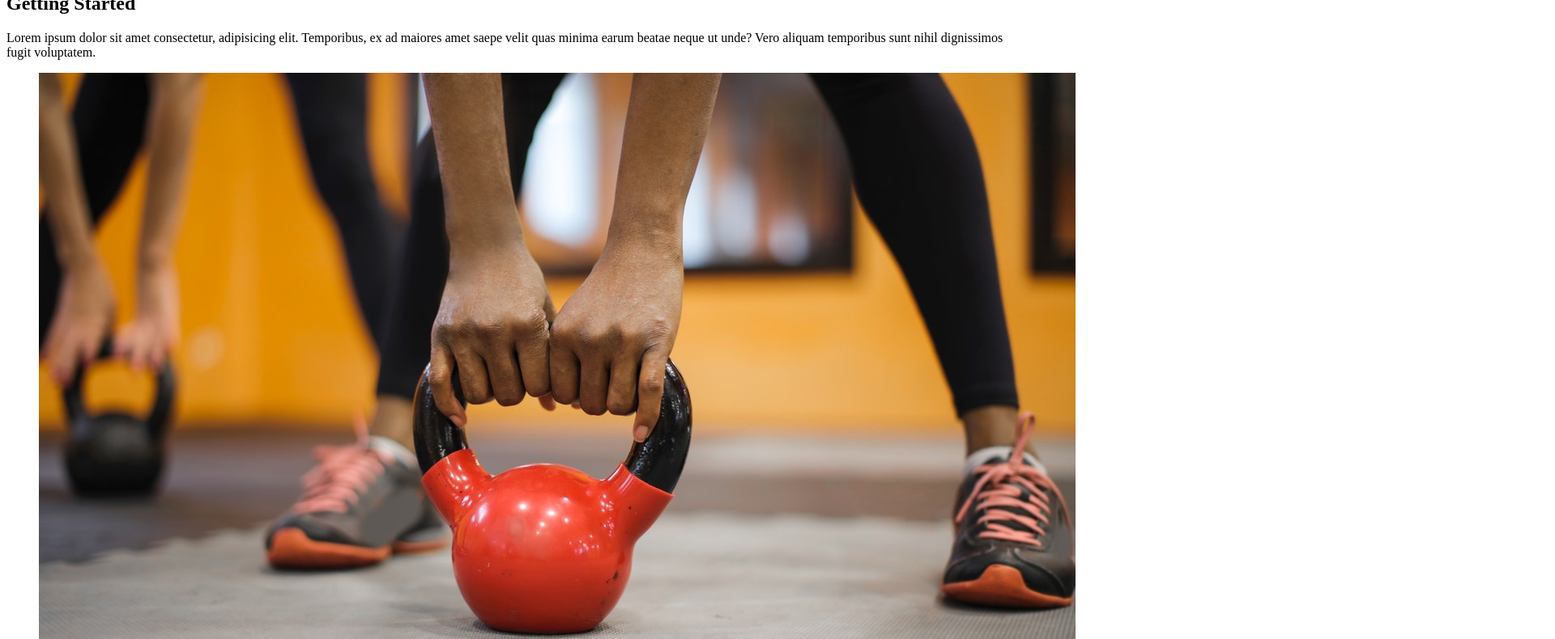
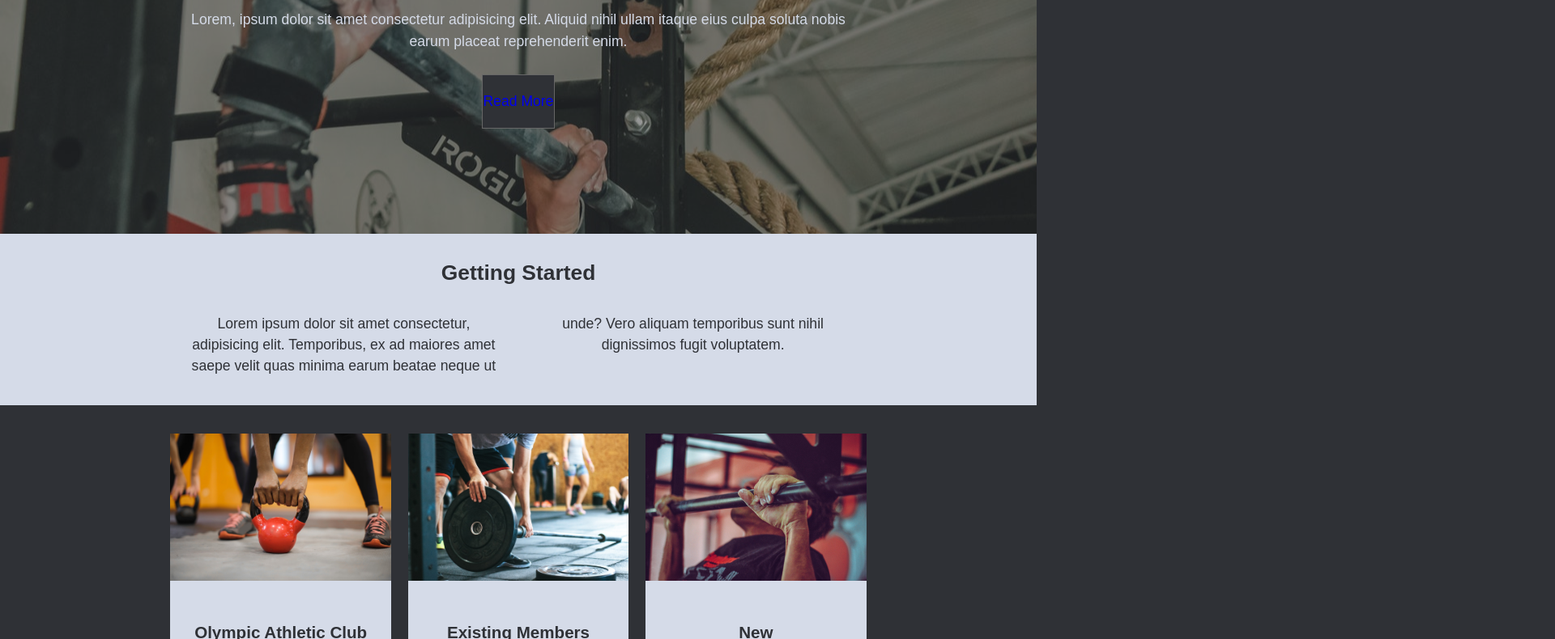
Before and after one commit to LaurieStrecker/KrakenCrossfit, a plain HTML site: page index.html in a window 1280 px wide. Shown: the part 161-951 px from the top of the page at 81% size, 1920 px wide, since content can reach past the window. Drawn offline with Linux system fonts and the light colour scheme.

Commit message:
finished CSS, added media queries

```diff
--- a/index.html
+++ b/index.html
@@ -4,17 +4,21 @@
   <meta charset="UTF-8">
   <meta name="viewport" content="width=device-width, initial-scale=1.0">
   <title>Kraken Crossfit</title>
+  <link href="https://fonts.googleapis.com/css?family=Spartan&display=swap" rel="stylesheet">
+  <link rel="stylesheet" type="text/css" href="style.css"/>
 </head>
 <body>
 
   <!--Header Showcase-->
 <header id="showcase" class="grid">
   <div class="bg-image"></div>
+  <div class="content-wrap">
   <h1>Welcome to Kraken Crossfit</h1>
   <p>Lorem, ipsum dolor sit amet consectetur adipisicing
     elit. Aliquid nihil ullam itaque eius culpa soluta
     nobis earum placeat reprehenderit enim.</p>
     <a href="#" class="btn">Read More</a>
+  </div>
 </header>
 
   <!--Main Area-->
@@ -24,11 +28,13 @@
     <section id="section-a" class="grid">
       <div class="content-wrap">
         <h2 class="content-title">Getting Started</h2>
+        <div class="content-text">
         <p>Lorem ipsum dolor sit amet consectetur, adipisicing elit.
           Temporibus, ex ad maiores amet saepe velit quas minima earum
           beatae neque ut unde? Vero aliquam temporibus sunt nihil
           dignissimos fugit voluptatem.
         </p>
+      </div>
       </div>
     </section>
 
--- a/style.css
+++ b/style.css
@@ -0,0 +1,188 @@
+/*CSS reset*/
+* {
+  box-sizing: border-box;
+  margin: 0;
+  padding: 0;
+}
+
+/*Variables*/
+
+:root {
+
+  --light: #d5dbe8;
+  --dark: #2f3136;
+  --kraken: #cb5000;
+
+}
+
+/*Main Styles*/
+
+body {
+  margin: 0;
+  font-family: 'Mukta', sans-serif;
+  background: var(--dark);
+  color: var(--light);
+  font-size: 1.1em;
+  line-height: 1.5;
+  text-align: center;
+}
+
+img {
+  display: block;
+  width: 100%;
+  height: auto;
+}
+
+h1,
+h2,
+h3 {
+  padding: 1.1em 0;
+}
+
+p {
+  padding: 1.1em 0;
+}
+
+.btn {
+  display: inline-block;
+  background: var(--dark);
+  color: --light;
+  text-decoration: none;
+  padding: 1.1em 0;
+  border: 1px solid #666;
+  margin: .5em 0;
+}
+
+.btn:hover {
+  background: var(light);
+  color: var(--dark);
+}
+
+/*Showcase*/
+
+#showcase {
+  min-height: 450px;
+  color: var(--light);
+  text-align: center;
+}
+
+#showcase .bg-image {
+  position: absolute;
+  background: #333 url('images/crossfit_site.jpg');
+  background-size: cover;
+  background-position: center;
+  background-repeat: no-repeat;
+  width: 100%;
+  height: 450px;
+  z-index: -1;
+  opacity: 0.5;
+}
+
+#showcase h1 {
+  padding-top: 100px;
+  padding-bottom: 0;
+}
+
+#showcase .content-wrap,
+#section-a .content-wrap {
+  padding: 0 1.5em;
+}
+
+/* Seciton A */
+
+#section-a {
+  background: var(--light);
+  color: var(--dark);
+  padding-bottom: 2em;
+}
+
+/*Seciton B*/
+
+#section-b {
+  padding: 2em 1em 1em;
+}
+
+#section-b ul {
+  list-style: none;
+  margin: 0;
+  padding: 0;
+}
+
+#section-b li {
+  margin-bottom: 1em;
+  background: var(--light);
+  color: var(--dark);
+}
+
+.card-content {
+  padding: 1.5em;
+}
+
+/*Section C*/
+
+#section-c {
+  background: var(--light);
+  color: var(--dark);
+  padding: 2em;
+}
+
+/*Section D*/
+
+#section-d .box {
+  padding: 2em;
+
+}
+
+#section-d .box:first-child {
+  background: #2690d4;
+}
+
+/*Footer*/
+
+#main-footer {
+  padding: 2em;
+  background: black;
+  color: white;
+}
+
+#main-footer a {
+  color: #2690d4;
+  text-decoration: none;
+}
+
+/* Media Querie */
+
+@media(min-width: 700px) {
+  .grid {
+    display: grid;
+    grid-template-columns: 1fr repeat(2, minmax(auto, 25em)) 1fr;
+  }
+
+  #section-a .content-text {
+    columns: 2;
+    column-gap: 2em;
+  }
+
+  #section-a .content-text p {
+    padding-top: 0;
+  }
+
+.content-wrap,
+#section-b ul {
+  grid-column: 2/4;
+}
+
+#section-b ul {
+  display: flex;
+  justify-content: space-around;
+}
+
+#section-b li {
+  width: 31%;
+}
+
+.box, #main-footer div {
+  grid-column: span 2;
+
+}
+}
```
